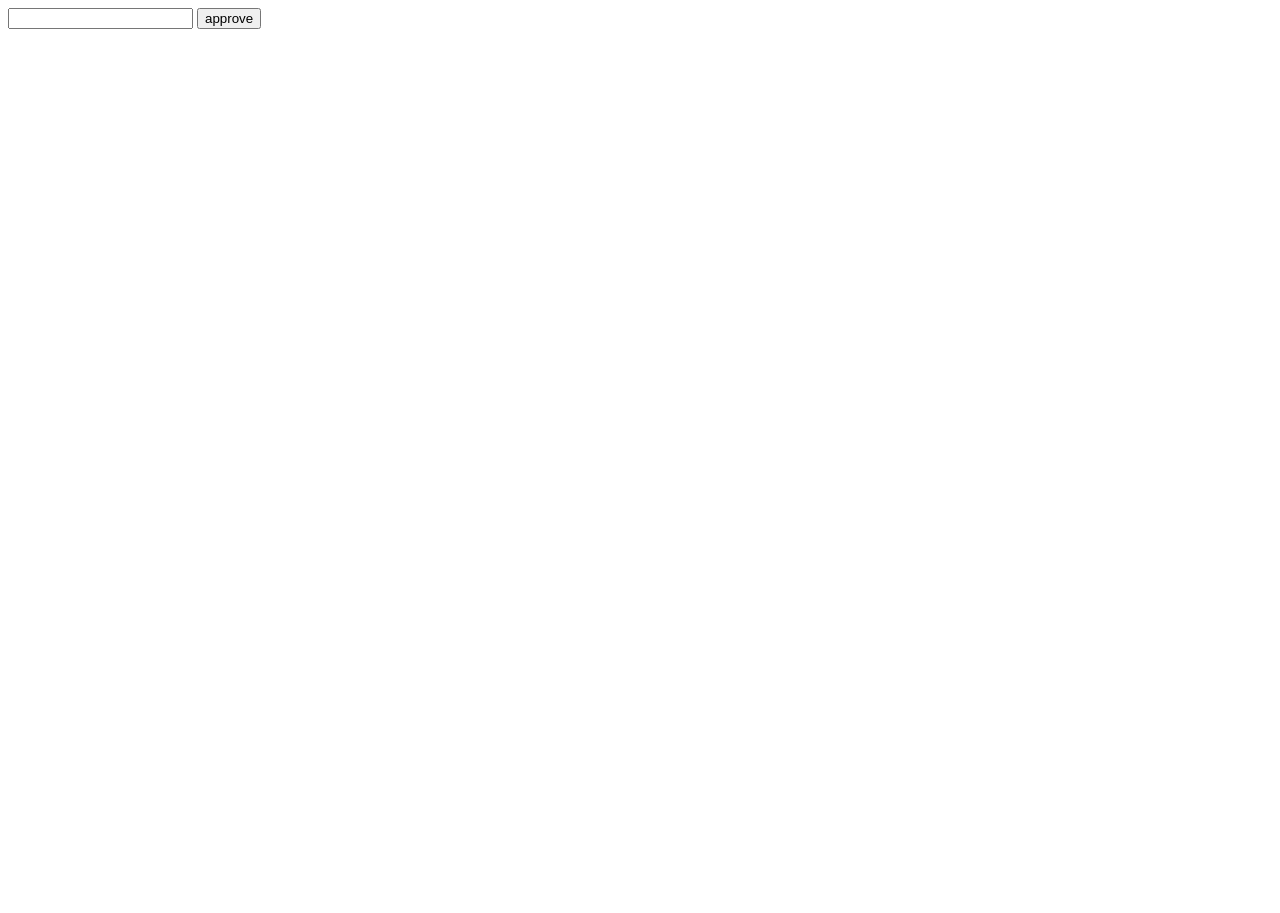
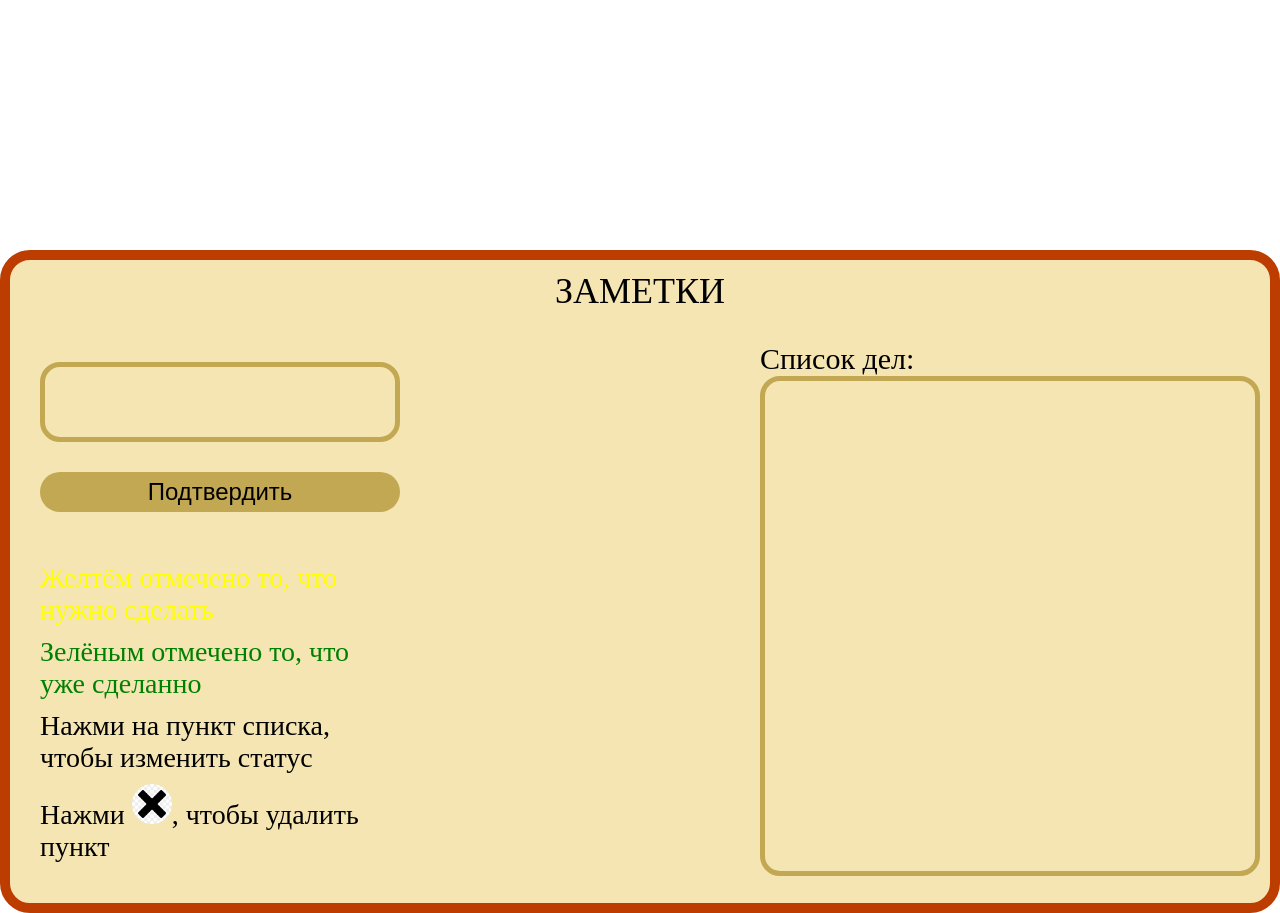
Before and after one commit to DoshchenkoMaksym/HW7-DOM-part-3, a plain HTML site: page index.html in a window 1280 px wide. Before the commit the page ends 800 px from the top, so only its background shows below. Drawn offline with Linux system fonts and the light colour scheme.

Commit message:
all is done

```diff
--- a/index.html
+++ b/index.html
@@ -1,5 +1,6 @@
 <!DOCTYPE html>
 <html lang="en">
+
 <head>
     <meta charset="UTF-8">
     <meta http-equiv="X-UA-Compatible" content="IE=edge">
@@ -8,12 +9,33 @@
     <link rel="stylesheet" href="style.css">
     <script defer src="main.js"></script>
 </head>
+
 <body>
-    <form class = "form">
-        <input class = "form__input" type="text">
-        <button class = "form__btn" type="reset">approve</button>
-    </form>
-    <ul class="list">
-    </ul>
+    <div class="wrapper">
+        <main class="main">
+            <div class="container">
+                <div class="container__title">заметки</div>
+                <div class="container__inner">
+                    <form class="form">
+                        <input class="form__input" type="text">
+                        <button class="form__btn" type="reset">Подтвердить</button>
+                        <div class="form__about">
+                            <p class="form__about-yellow">Желтём отмечено то, что нужно сделать</p>
+                            <p class="form__about-green">Зелёным отмечено то, что уже сделанно</p>
+                            <p class="form__about-text">Нажми на пункт списка, чтобы изменить статус</p>
+                            <p class="form__about-text">Нажми <img class="img" src="cancel.jpg" alt="">, чтобы удалить пункт</p>
+                        </div>
+                    </form>
+                    <div class="todo">
+                        <div class="todo__title">Список дел:</div>
+                        <ol class="todo__list">
+                        </ol>
+                    </div>
+                </div>
+
+            </div>
+        </main>
+    </div>
 </body>
+
 </html>
--- a/main.js
+++ b/main.js
@@ -1,6 +1,6 @@
 let formInput = document.querySelector('.form__input');
 let formBtn = document.querySelector('.form__btn');
-let list = document.querySelector('.list');
+let list = document.querySelector('.todo__list');
 let ourLi = [];
 /* formBtn.addEventListener('click', () => {
     let li = document.createElement('li')
@@ -10,10 +10,18 @@ let ourLi = [];
 }); */
 formBtn.addEventListener('click', () => {
     let newElem = document.createElement('li');
-    newElem.classList.add('list__item');
+    newElem.classList.add('todo__list-item');
     newElem.innerText = `${formInput.value}`;
     list.append(newElem);
     newElem.addEventListener('click', () => {
         newElem.classList.toggle('active');
     });
+    let newElem2 = document.createElement('div');
+    newElem2.classList.add('cancel');
+    newElem.append(newElem2);
+    newElem2.addEventListener('click', (event) => {
+        if (event.target.tagName === 'DIV'){
+            newElem.remove();
+        }
+    });
 });
--- a/style.css
+++ b/style.css
@@ -1,15 +1,113 @@
-ul {
+* {
+    margin: 0;
     padding: 0;
+    box-sizing: border-box;
+}
+html, body {
+   height: 100%;
+}
+.wrapper{
+    display: flex;
+    flex-direction: column;
+    min-height: 100%;
+}
+.main{
+    padding: 250px 0 0 0;
+}
+.container {
+    padding: 10px;
+    width: 1280px;
+    margin:0 auto;
+    border:10px solid rgb(189, 60, 0);
+    border-radius:30px;
+    background-color: rgb(245, 229, 178);
+}
+.container__title{
+    text-align: center;
+    text-transform: uppercase;
+    font-size: 36px;
+    margin-bottom: 30px;
+}
+.container__inner{
+    display: flex;
+    flex-direction: row;
+    justify-content: space-between;
+}
+.form {
+    display: flex;
+    flex-direction: column;
+    width: 400px;
+    padding: 20px;
+}
+.form__input{
+    border-radius: 20px;
+    border:5px solid rgb(194, 168, 82);
+    outline: none;
+    height: 80px;
+    margin-bottom: 30px;
+    font-size: 24px;
+    background-color: rgb(245, 229, 178);
+}
+.form__btn{
+    font-size: 24px;
+    height: 40px;
+    border: none;
+    border-radius: 20px;
+    background-color: rgb(194, 168, 82);
+    margin-bottom: 50px;
+}
+.form__about p:not(:first-child) {
+    margin-top: 10px;
+    margin-bottom: 10px;
+}
+.form__about-yellow{
+    color:yellow;
+    font-size: 28px;
+}
+.form__about-green{
+    color:green;
+    font-size: 28px;
+}
+.form__about-text{
+    font-size: 28px;
+}
+.img {
+    width: 40px;
+    height: 40px;
+    border-radius: 50%;
+}
+ol {
+
+    width: 500px;
+    min-height: 500px;
+    border:5px solid rgb(194, 168, 82);
+    border-radius: 20px;
     margin: 0;
-    list-style: none;
+    padding: 0;
+    list-style-position:inside;
 }
-.list__item {
+.todo__title {
+    font-size: 30px;
+}
+.todo__list-item {
+    position: relative;
     user-select: none;
     cursor: pointer;
-    padding: 0;
-    margin: 0;
+    border-radius: 15px;
+    padding: 20px;
     font-size:24px;
     background-color: yellow;
+}
+.cancel{
+    position: absolute;
+    width: 40px;
+    height: 40px;
+    border-radius: 50%;
+    background-image: url('cancel.jpg');
+    background-size: cover;
+    background-position:center;
+    right: 10px;
+    top: 12px;
 }
 .active {
     background-color: green;
```
Also changed, not shown: cancel.jpg (added).
